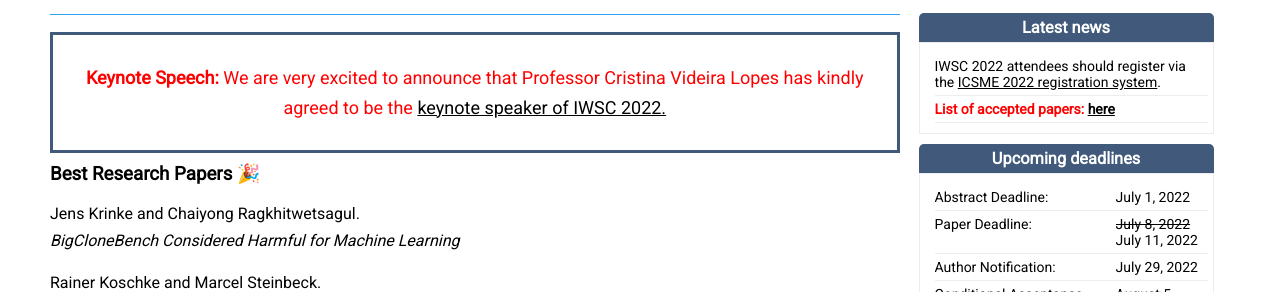
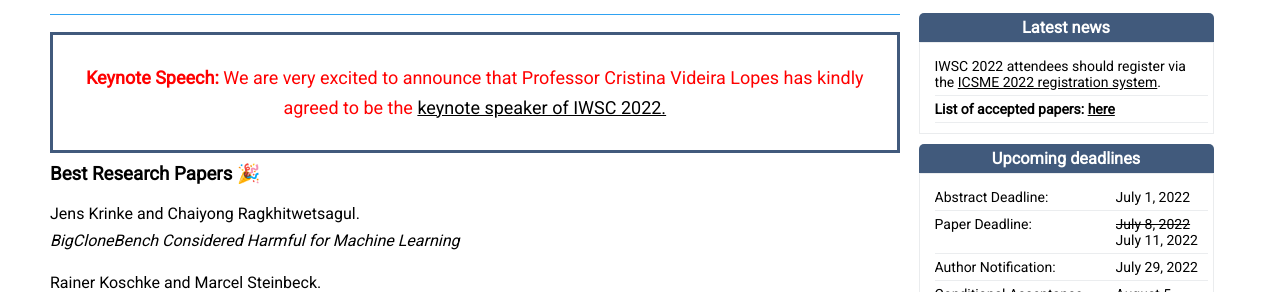
Before and after one commit to iwsc2023/iwsc2023.github.io, a Jekyll site: the page built from index.html, in a window 1280 px wide. Shown: the part 443-735 px from the top of the page. Built offline with Jekyll 4.4.1, drawn with Linux system fonts in a browser that asks for light colours; nearby versions of some CDN libraries; the list of posts is cut into pages by our own code; comment, search, counter and statistics services are not loaded.

Commit message:
minor fix

```diff
--- a/_includes/sidebar.html
+++ b/_includes/sidebar.html
@@ -13,8 +13,8 @@
       </tr>
       <tr>
         <!---<th class="tg-col">List of accepted papers: <a href="https://iwsc2019.github.io/pages/program.html">here</a>.</th>--->
-        <th class="tg-col" style="color:red;"> <b>List of accepted papers: <a
-              href="https://iwsc2022.github.io/pages/program.html">here</a> </b>
+        <th class="tg-col"> <b>List of accepted papers: <a href="https://iwsc2022.github.io/pages/program.html">here</a>
+          </b>
         </th>
       </tr>
     </table>
```
